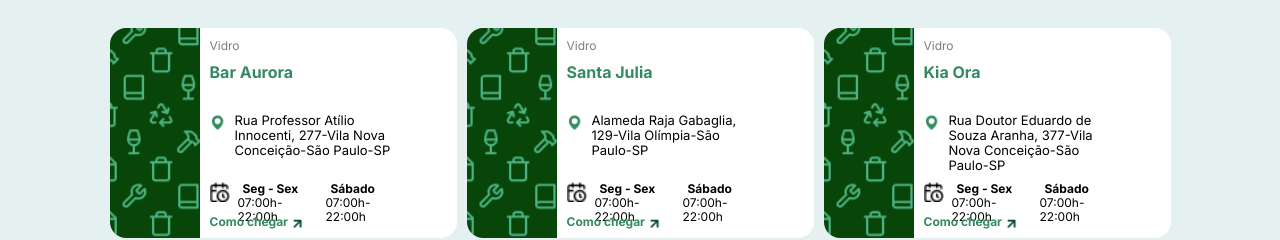
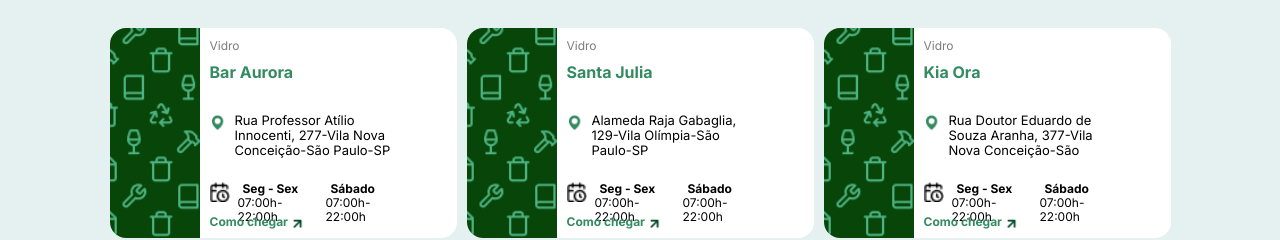
Before and after one commit to Connect-Eco/connecteco, a Next.js app: page / in a window 1280 px wide. Shown: the part 965-1205 px from the top of the page. Built offline with nearby package versions, Linux system fonts and the light colour scheme.

Commit message:
config overflow: hidden; in card__description_address

```diff
--- a/src/components/cards/cardsList.css
+++ b/src/components/cards/cardsList.css
@@ -141,10 +141,11 @@
 
 .card__description_address {
   width: 160px;
-  height: 40px;
+  height: 45px;
   display: flex;
   font-size: 13px;
   line-height: 15px;
+  overflow: hidden;
 }
 
 .card__schedules {
```
